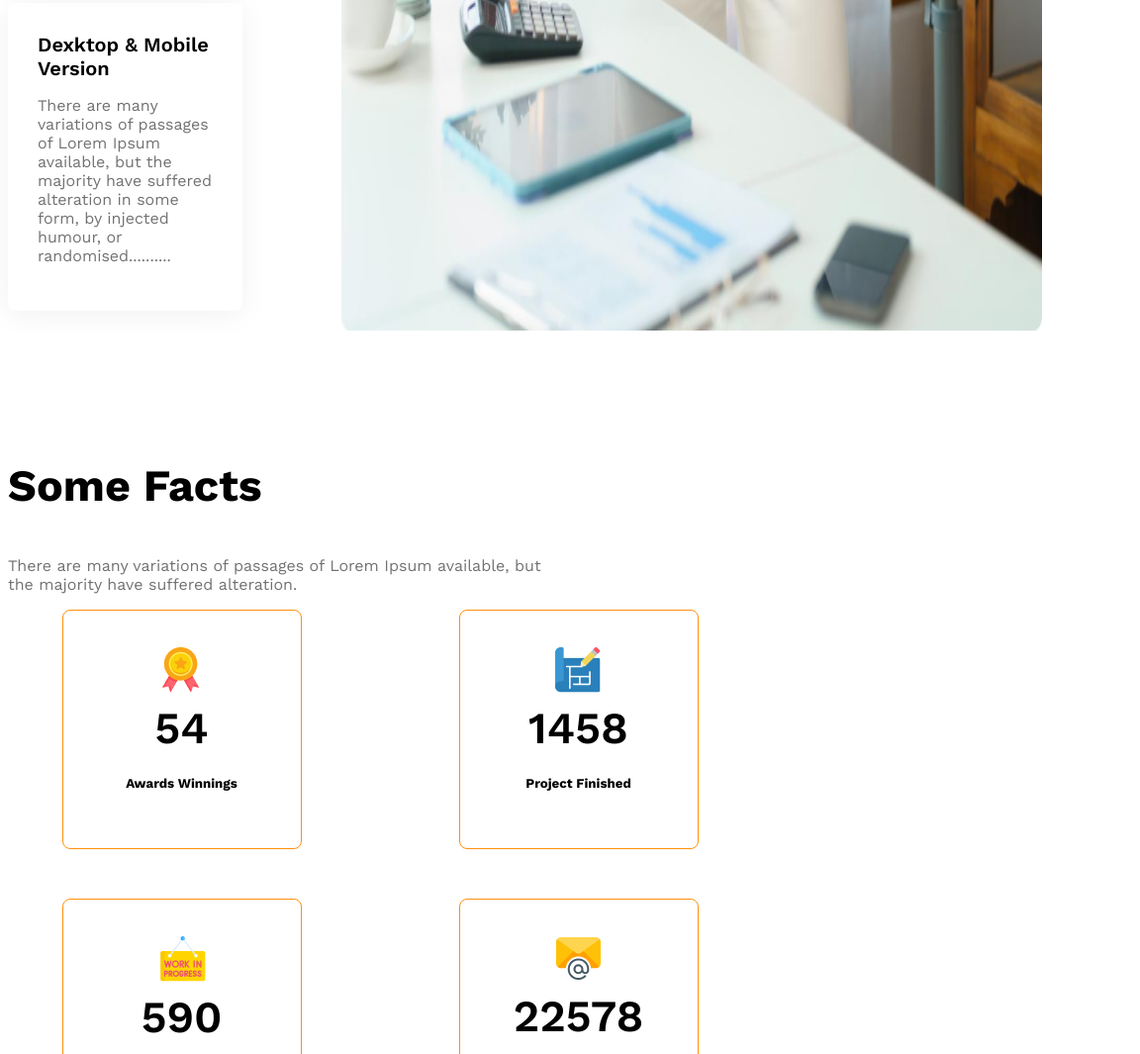
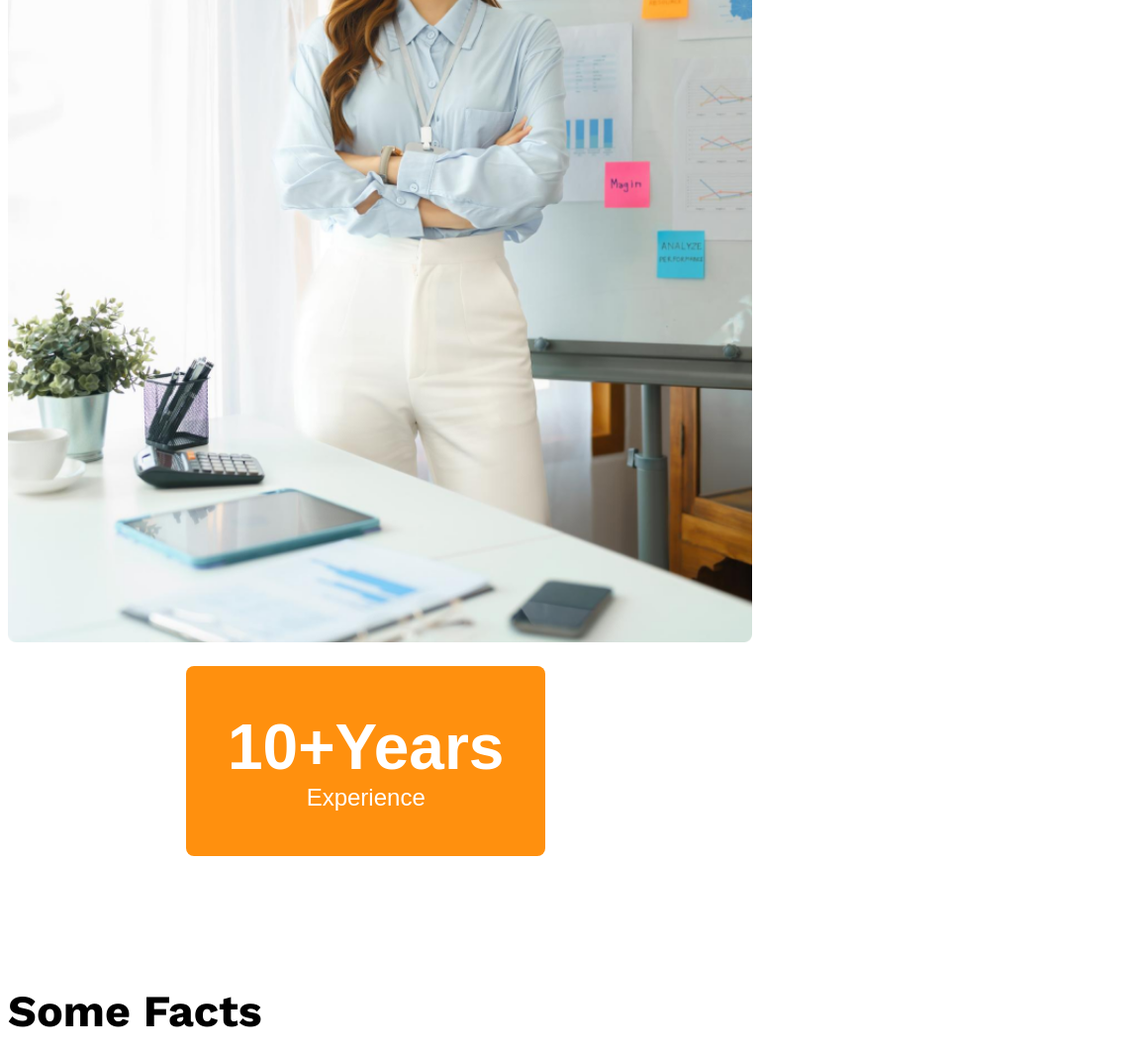
Before and after one commit to LOSSER10/g3-architect-website, a plain HTML site: page index.html in a window 768 px wide. Shown: the part 3753-4818 px from the top of the page at 99% size, 1152 px wide, since content can reach past the window. Drawn offline with nearby package versions, Linux system fonts and the light colour scheme.

Commit message:
added Features you willlove and enjoy with image(girl)

```diff
--- a/index.html
+++ b/index.html
@@ -66,14 +66,17 @@
     <h4 class="feature-title">Dexktop & Mobile Version</h4>
     <p class="text-light-gray">There are many variations of passages of Lorem Ipsum available, but the majority have suffered alteration in some form, by injected humour, or randomised..........</p>
   </div>
+
   <div class="feature-card">
     <h4 class="feature-title">Dexktop & Mobile Version</h4>
     <p class="text-light-gray">There are many variations of passages of Lorem Ipsum available, but the majority have suffered alteration in some form, by injected humour, or randomised..........</p>
   </div>
+
   <div class="feature-card">
     <h4 class="feature-title">Dexktop & Mobile Version</h4>
     <p class="text-light-gray">There are many variations of passages of Lorem Ipsum available, but the majority have suffered alteration in some form, by injected humour, or randomised..........</p>
   </div>
+
   <div class="feature-card">
     <h4 class="feature-title">Dexktop & Mobile Version</h4>
     <p class="text-light-gray">There are many variations of passages of Lorem Ipsum available, but the majority have suffered alteration in some form, by injected humour, or randomised..........</p>
@@ -81,14 +84,14 @@
 
 
   </div>
-  <img src="images/architect.png" alt="">
-  <button i="experience-bedge" class="btn-Primary">
-    <span id="experience-year">10+Years</span>
+  <div class="featured-architect">
+    <img src="images/architect.png" alt="">
+    <button id="experience-bedge" class="btn-Primary">
+    <span id="experience-year">10+Years</span><br>
     <span>Experience</span>
   </button>
-  <div>
+  </div>
 
-  </div>
  </section>
 
 
--- a/styles/architectures.css
+++ b/styles/architectures.css
@@ -147,15 +147,30 @@ font-size: 1.25rem;
 margin-top: 0dvb;
 margin-bottom: 0px;
 
+}
+#experience-bedge{
+    padding: 45px 42px ;
+    font-size: 1.5rem;
+    font-weight: 500;
+    margin-left: -100px;
+    margin-top: -100px;
 
+}
+#experience-year{
+    font-size: 4rem ;
+    font-weight: 700;
 }
 .features{
     gap:100px
 
 }
+.featured-architect img{
+    width: 100%;
+}
 @media screen and (max-width:576px) {
     .nav-links,
     .navbar,
+    .features,
     .teams{
         flex-direction: column;
     }
@@ -173,17 +188,24 @@ margin-bottom: 0px;
        justify-items: center;
         gap: 50px;
     }
+    #experience-bedge{
+        margin-top: 20px;
+        margin-left: 20px;
+
+    }
 
 }
 
 @media screen and (min-width:576px) and (max-width:992px){
-    .teams{
+    .teams ,.features{
 
      flex-direction: column;
 
 
     }
-    .our-features{
+    #experience-bedge{
+        margin-top: 20px;
+        margin-left: 180px;
 
     }
     .sponsors-company,.facts-container{
```
